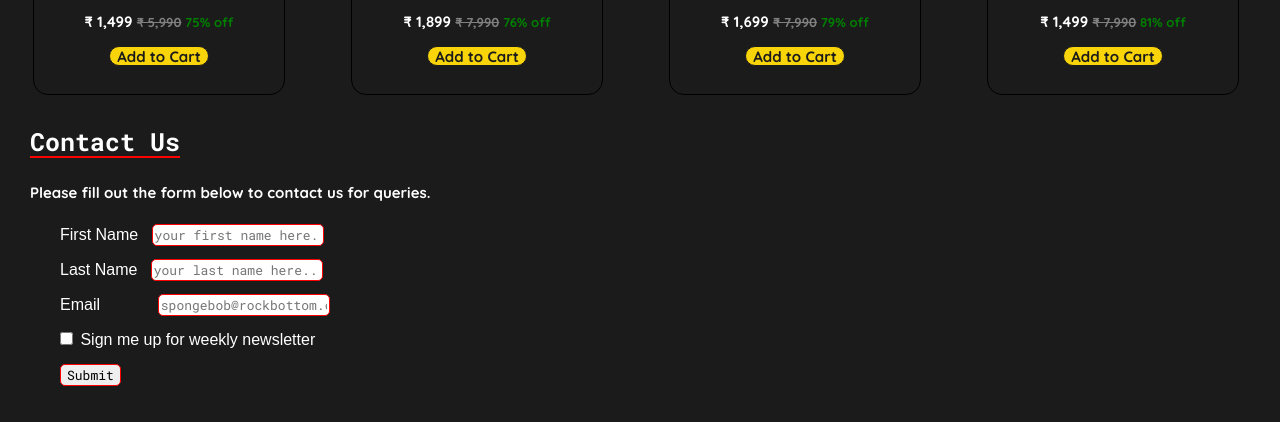
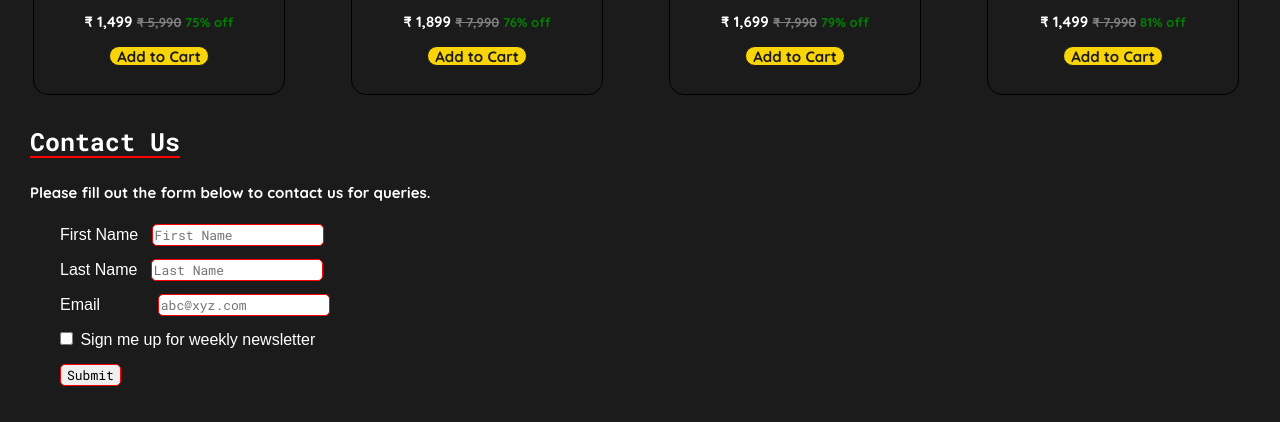
Before and after one commit to taskmaster89699/product_landing_page, a plain HTML site: page index.html in a window 1280 px wide. Shown: the part 1875-2297 px from the top of the page. Drawn offline with Linux system fonts and the light colour scheme; a web font is replaced by a local one.

Commit message:
updated placeholders in contact page

```diff
--- a/index.html
+++ b/index.html
@@ -184,16 +184,16 @@
             <form action="https://www.freecodecamp.com/email-submit" method="post" id="form">
                 <div class="form-in">
                     <label for="f-name">First Name &nbsp</label>
-                    <input type="text" id="f-name" placeholder="your first name here...">
+                    <input type="text" id="f-name" placeholder="First Name">
                 </div>
                 <div class="form-in">
                     <label for="l-name">Last Name &nbsp</label>
-                    <input type="text" id="l-name" placeholder="your last name here...">
+                    <input type="text" id="l-name" placeholder="Last Name">
 
                 </div>
                 <div class="form-in">
                     <label for="email">Email &nbsp &nbsp &nbsp &nbsp &nbsp &nbsp</label>
-                    <input type="email" name="email" id="email" placeholder="spongebob@rockbottom.com">
+                    <input type="email" name="email" id="email" placeholder="abc@xyz.com">
                 </div>
                 <div class="form-in">
                     <label for="newsletter">
```
